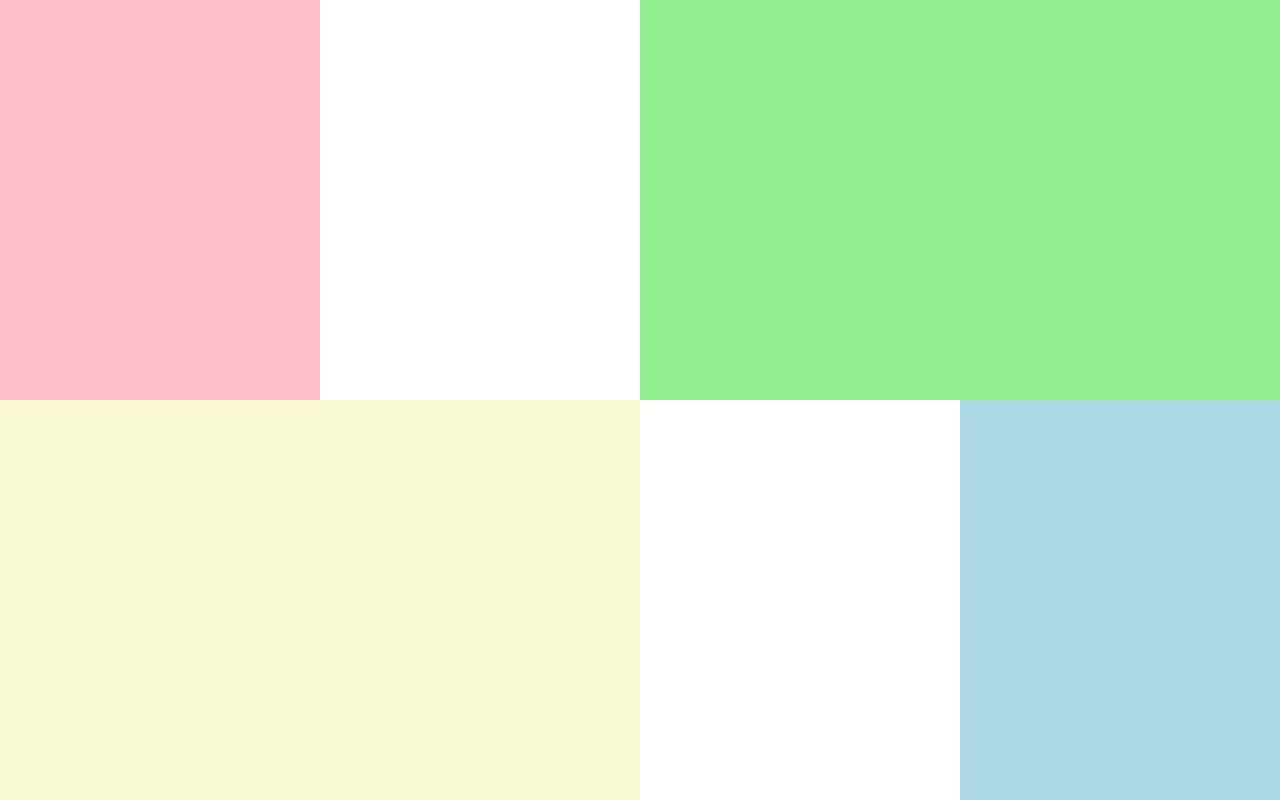
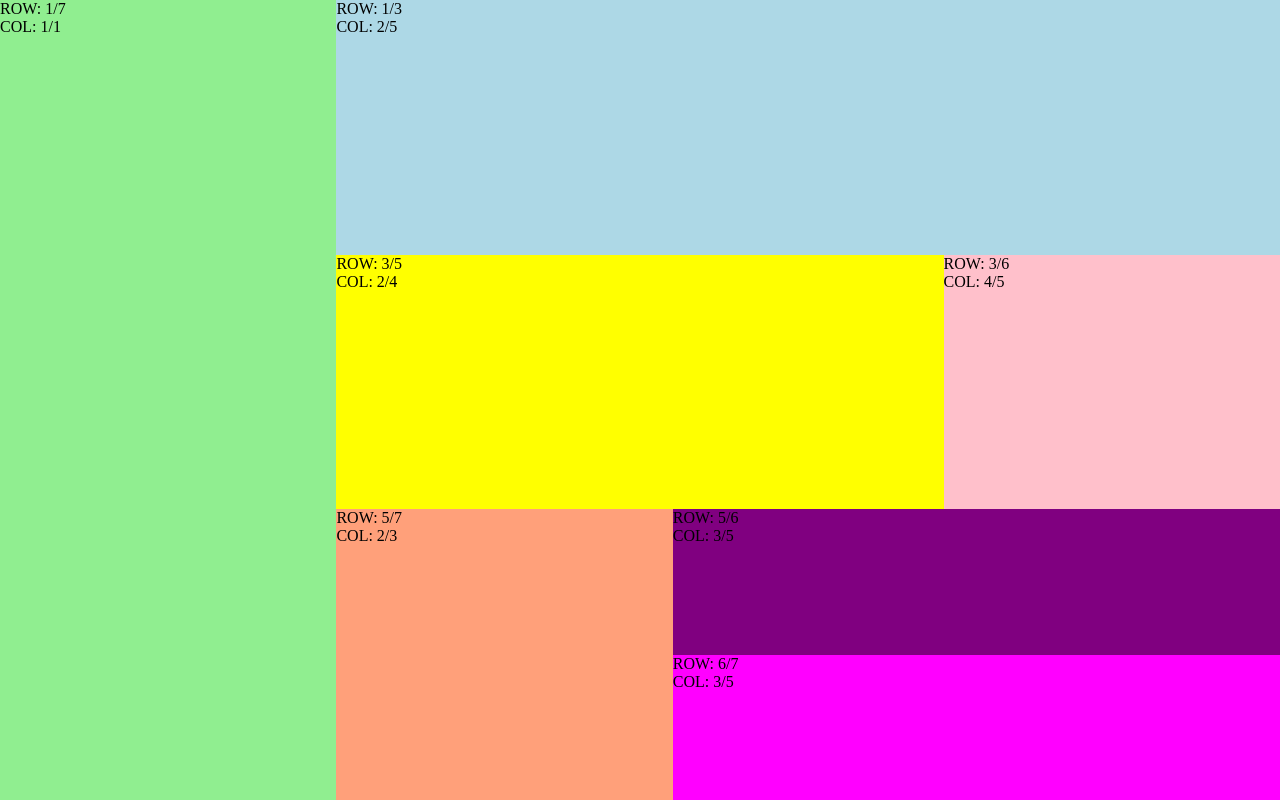
Before and after one commit to cmazariegos44/flex-grid-sandbox, a plain HTML site: page index.html in a window 1280 px wide. Drawn offline with Linux system fonts and the light colour scheme.

Commit message:
grid areas

```diff
--- a/index.html
+++ b/index.html
@@ -8,10 +8,13 @@
 </head>
 <body>
     <main>
-        <div class="green"></div>
-        <div class="pink"></div>
-        <div class="yellow"></div>
-        <div class="blue"></div>
+        <div class="green"> ROW: 1/7 <br/> COL: 1/1 </div>
+        <div class="blue">ROW: 1/3 <br/> COL: 2/5</div>
+        <div class="pink">ROW: 3/6 <br/> COL: 4/5</div>
+        <div class="yellow">ROW: 3/5 <br/> COL: 2/4</div>
+        <div class="purple">ROW: 5/6 <br/> COL: 3/5</div>
+        <div class="orange">ROW: 5/7 <br/> COL: 2/3</div>
+        <div class="magenta">ROW: 6/7 <br/> COL: 3/5</div>
     </main>
 </body>
 </html>
--- a/style.css
+++ b/style.css
@@ -12,31 +12,51 @@ html, body {
     border: solid 1px black
 }
 
+main {
+    display: grid;
+    width: 100%;
+    height: 100%;
+}
+
 .green {
     background-color: lightgreen;
-    grid-area: green-booger-box;
+    grid-row: 1/7;
+    grid-column: 1/1;
 }
 
 .blue {
     background-color: lightblue;
-    grid-area: blue-some-other-designation;
+    grid-row: 1/3;
+    grid-column: 2/5;
 }
 
 .pink {
     background-color: pink;
-    grid-area: pink;
+    grid-row: 3/6;
+    grid-column: 4/5;
 }
 
 .yellow {
-    background-color: lightgoldenrodyellow;
-    grid-area: yellow;
+    background-color: yellow;
+    grid-row: 3/5;
+    grid-column: 2/4;
 }
 
-main {
-    display: grid;
-    width: 100%;
-    height: 100%;
-    grid-template-areas:
-        "pink . green-booger-box green-booger-box"
-        "yellow yellow . blue-some-other-designation"
-    }
+
+.purple {
+    background-color: purple;
+    grid-row: 5 / 6;
+    grid-column: 3 / 5;
+}
+
+.orange {
+    background-color: lightsalmon;
+    grid-row: 5 / 7;
+    grid-column: 2 / 3;
+}
+
+.magenta {
+    background-color: magenta;
+    grid-row: 6 / 7;
+    grid-column: 3 / 5;
+}
```
